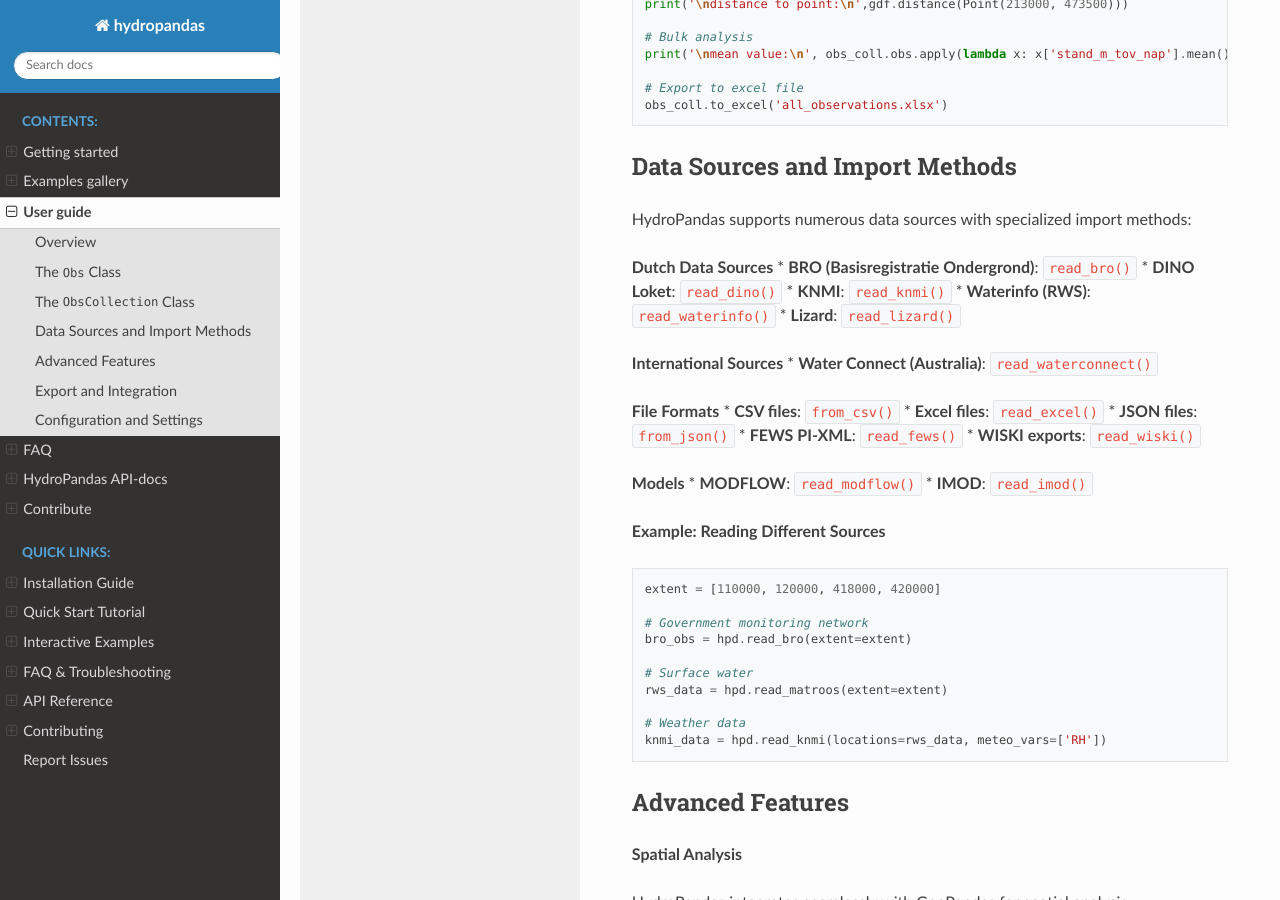
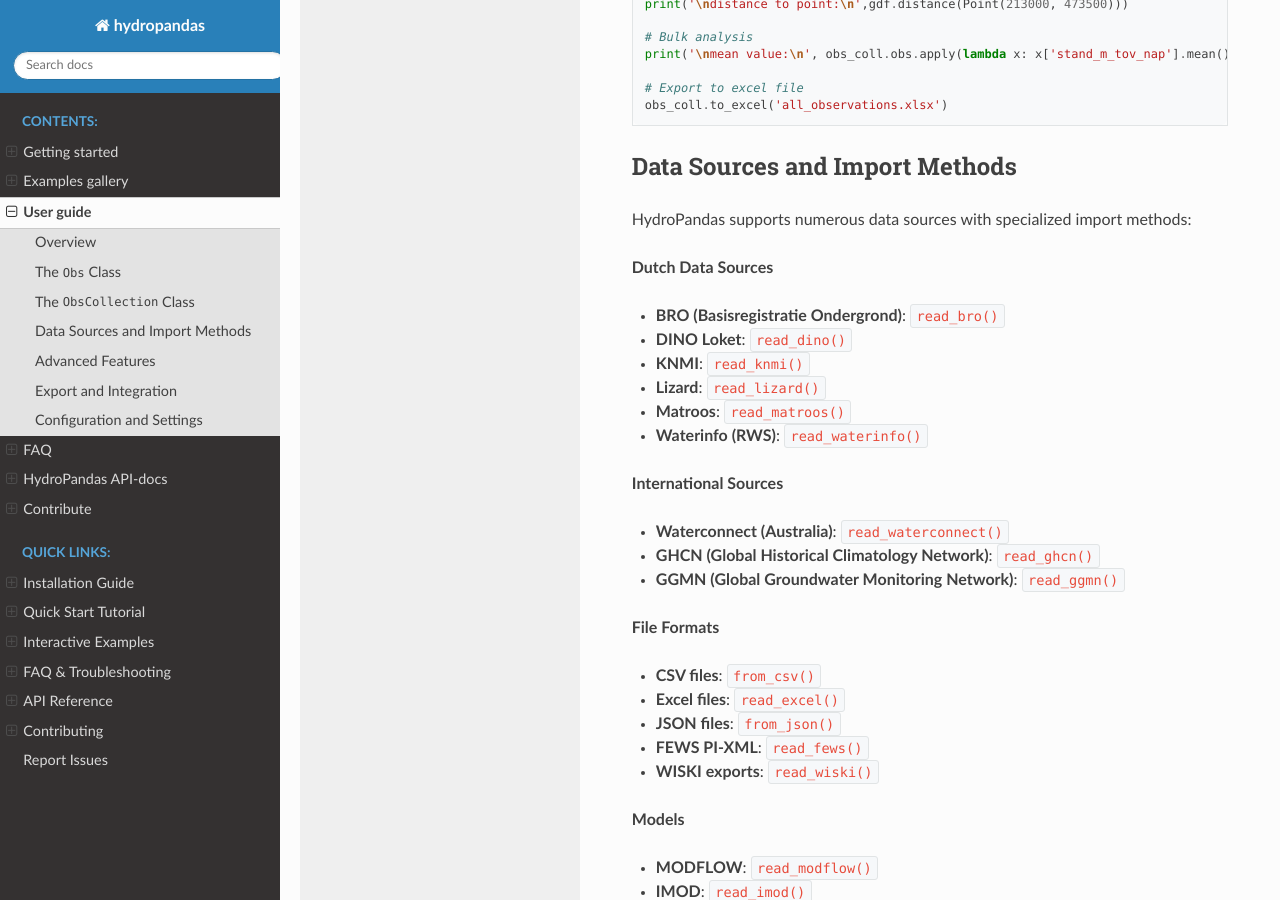
Before and after one commit to ArtesiaWater/hydropandas, a Sphinx documentation site: the page built from docs/user_guide.rst, in a window 1280 px wide and 900 px high, scrolled down 2511 px. Built offline with Sphinx 7.4.7 and the Read the Docs theme 3.1.0, drawn with Linux system fonts in a browser that asks for light colours.

Commit message:
fix user_guide #396

```diff
--- a/docs/user_guide.rst
+++ b/docs/user_guide.rst
@@ -122,16 +122,24 @@ Data Sources and Import Methods
 HydroPandas supports numerous data sources with specialized import methods:
 
 **Dutch Data Sources**
+
 * **BRO (Basisregistratie Ondergrond)**: ``read_bro()``
 * **DINO Loket**: ``read_dino()``
 * **KNMI**: ``read_knmi()``
+* **Lizard**: ``read_lizard()``
+* **Matroos**: ``read_matroos()``
 * **Waterinfo (RWS)**: ``read_waterinfo()``
-* **Lizard**: ``read_lizard()``
+
 
 **International Sources**
-* **Water Connect (Australia)**: ``read_waterconnect()``
+
+* **Waterconnect (Australia)**: ``read_waterconnect()``
+* **GHCN (Global Historical Climatology Network)**: ``read_ghcn()``
+* **GGMN (Global Groundwater Monitoring Network)**: ``read_ggmn()``
+
 
 **File Formats**
+
 * **CSV files**: ``from_csv()``
 * **Excel files**: ``read_excel()``
 * **JSON files**: ``from_json()``
@@ -139,6 +147,7 @@ HydroPandas supports numerous data sources with specialized import methods:
 * **WISKI exports**: ``read_wiski()``
 
 **Models**
+
 * **MODFLOW**: ``read_modflow()``
 * **IMOD**: ``read_imod()``
 
```
